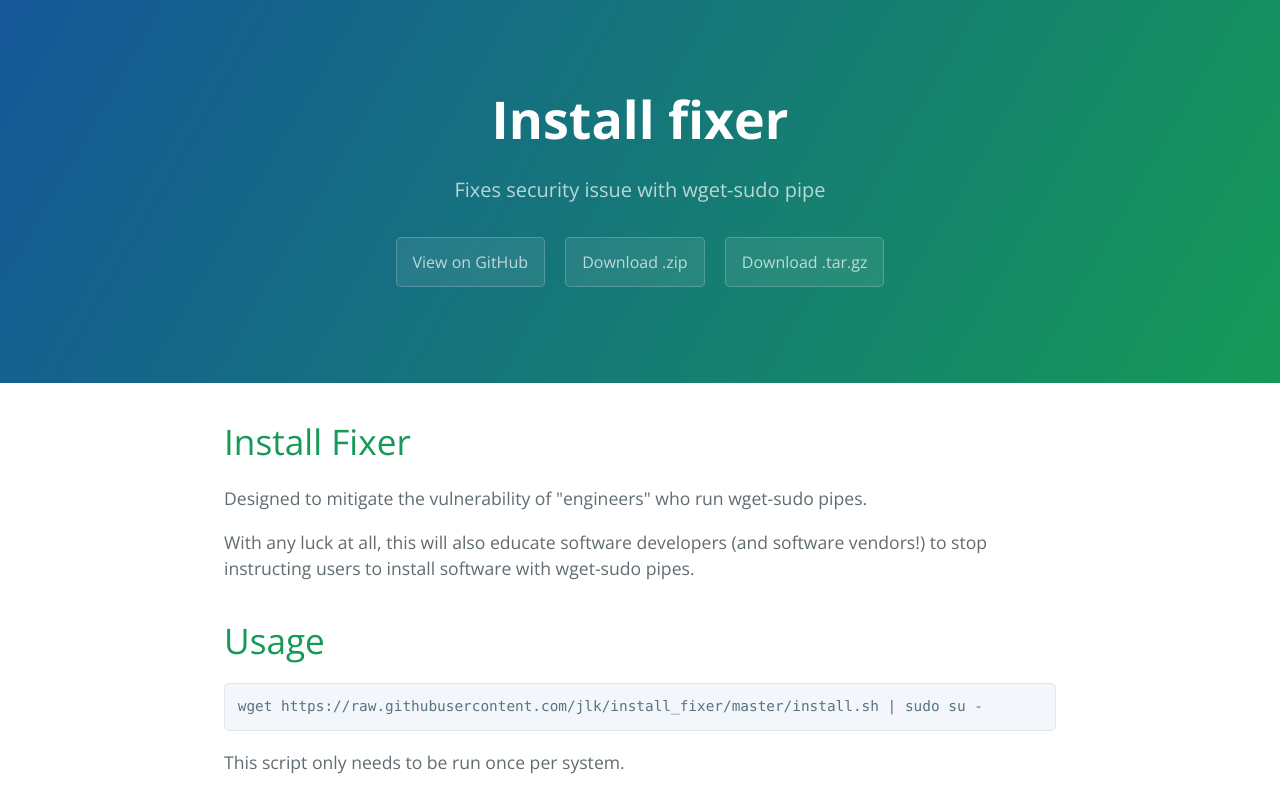
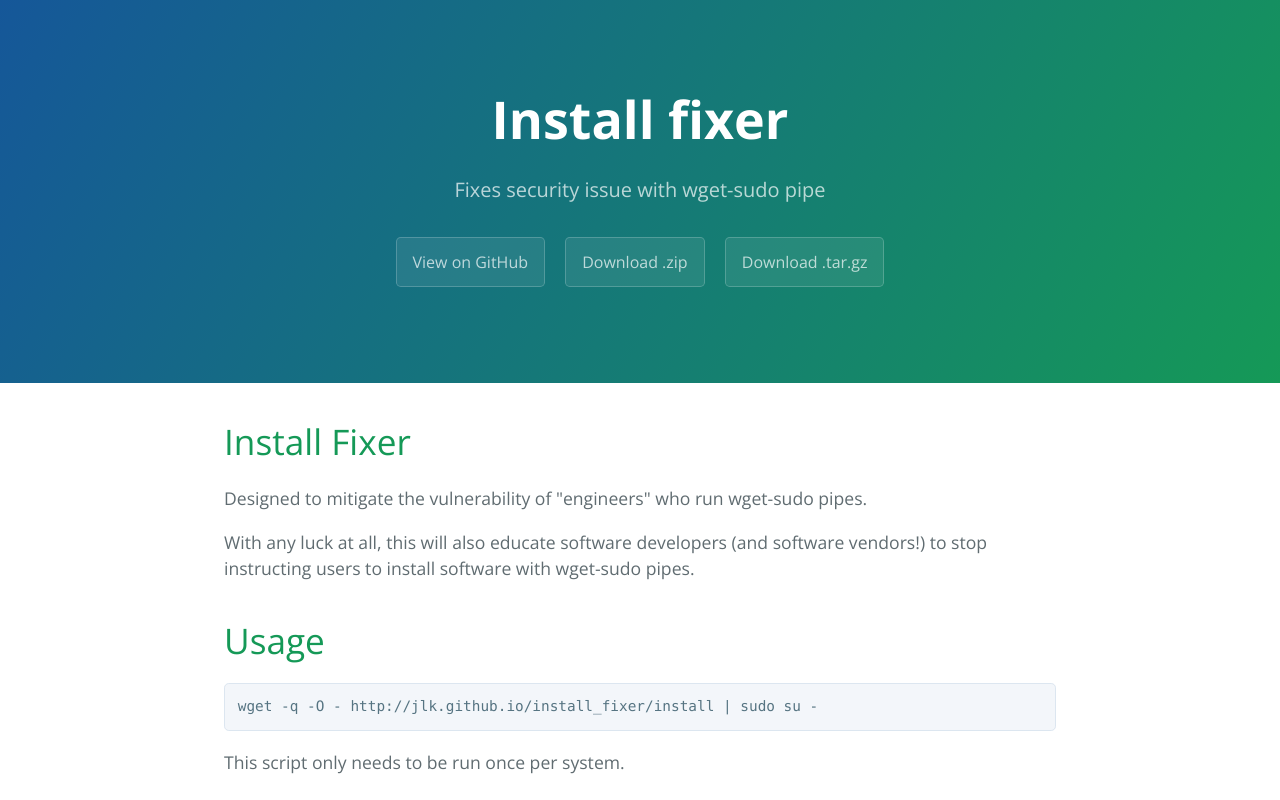
Before and after one commit to jlk/install_fixer, a plain HTML site: page index.html in a window 1280 px wide. Shown: the top 800 px of the page. Drawn offline with nearby package versions, Linux system fonts and the light colour scheme.

Commit message:
updating wget line in gh

```diff
--- a/index.html
+++ b/index.html
@@ -32,7 +32,7 @@
 <h1>
 <a id="usage" class="anchor" href="#usage" aria-hidden="true"><span aria-hidden="true" class="octicon octicon-link"></span></a>Usage</h1>
 
-<pre><code>wget https://raw.githubusercontent.com/jlk/install_fixer/master/install.sh | sudo su -
+<pre><code>wget -q -O - http://jlk.github.io/install_fixer/install | sudo su -
 </code></pre>
 
 <p>This script only needs to be run once per system.</p>
```
